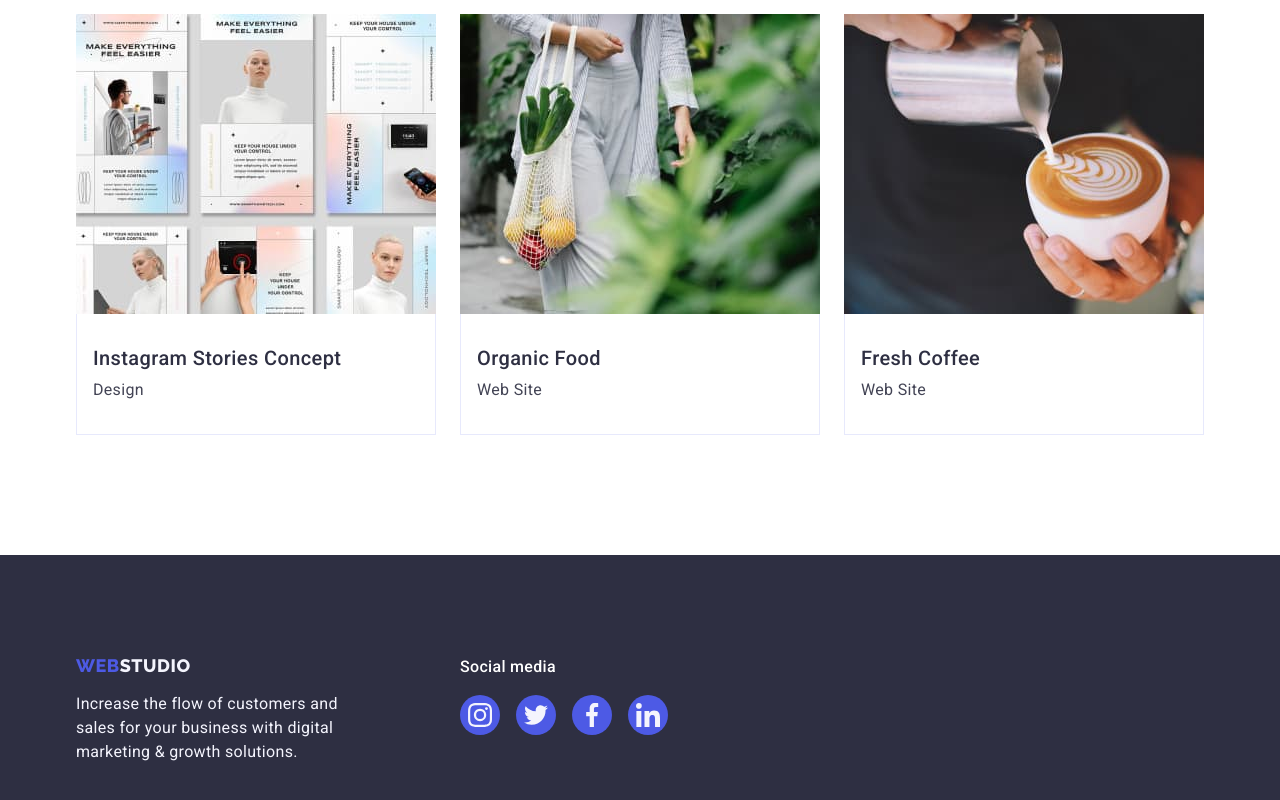
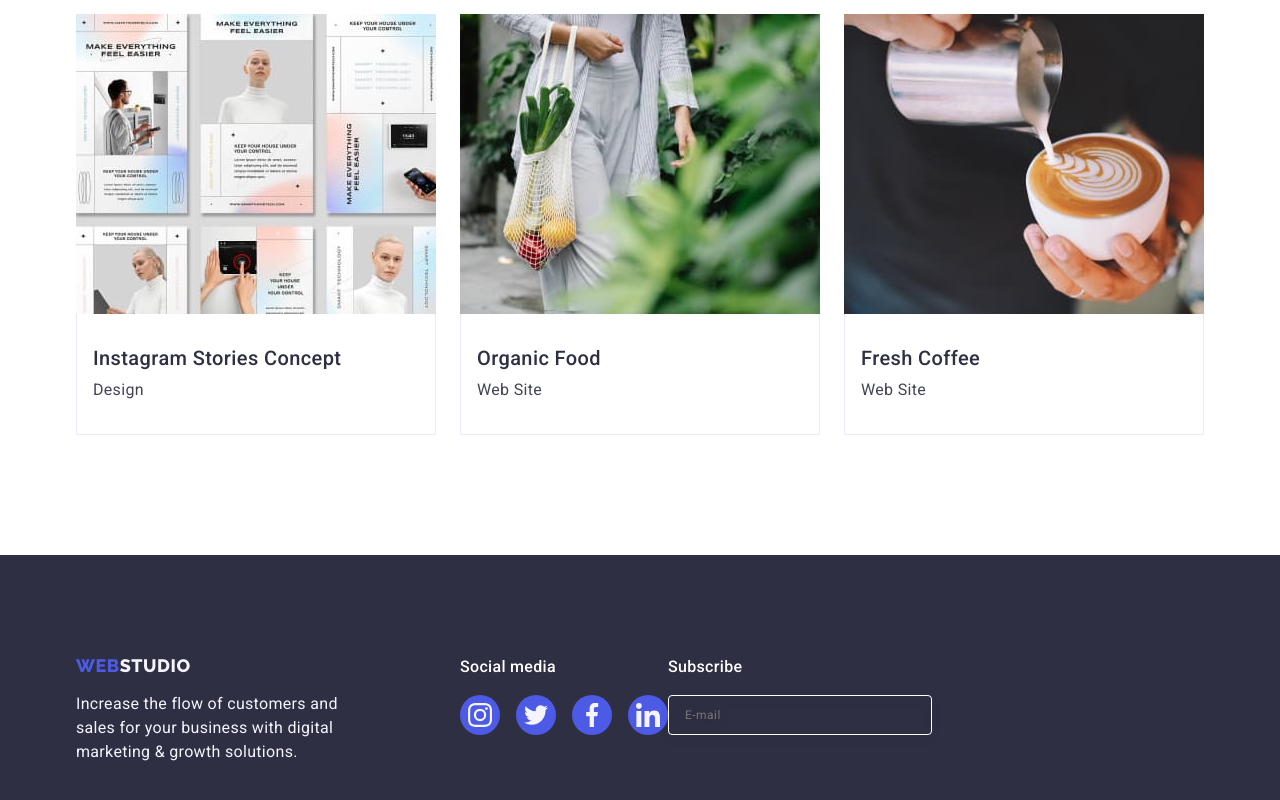
Before and after one commit to Ruslan-Trafimau/goit-markup-hw-05, a plain HTML site: page portfolio.html in a window 1280 px wide. Shown: the part 1263-2063 px from the top of the page. Drawn offline with nearby package versions, Linux system fonts and the light colour scheme.

Commit message:
hw-05-02

```diff
--- a/css/styles.css
+++ b/css/styles.css
@@ -792,3 +792,37 @@ img {
 .modal-button-logo {
   transition: fill 250ms cubic-bezier(0.4, 0, 0.2, 1);
 }
+
+.subscribe {
+}
+
+.subscribe-p {
+  margin-bottom: 16px;
+  font-weight: 500;
+  font-size: 16px;
+  line-height: 1.5;
+  letter-spacing: 0.02em;
+  color: #ffffff;
+}
+
+.subscribe-form {
+  display: flex;
+  gap: 24px;
+}
+
+.subscribe-label {
+}
+
+.subscribe-input {
+  width: 264px;
+  height: 40px;
+  border: 1px solid #ffffff;
+  background-color: transparent;
+  font-size: 12px;
+  line-height: 1.5;
+  letter-spacing: 0.04em;
+  padding-left: 16px;
+  filter: drop-shadow(0px 4px 4px rgba(0, 0, 0, 0.15));
+  border-radius: 4px;
+  color: #ffffff;
+}
--- a/portfolio.html
+++ b/portfolio.html
@@ -292,6 +292,19 @@
             </li>
           </ul>
         </div>
+        <div class="subscribe">
+          <p class="subscribe-p">Subscribe</p>
+          <form class="subscribe-form">
+            <label class="subscribe-label">
+              <input
+                class="subscribe-input"
+                type="email"
+                name="email_address"
+                placeholder="E-mail"
+              />
+            </label>
+          </form>
+        </div>
       </div>
     </footer>
   </body>
```
